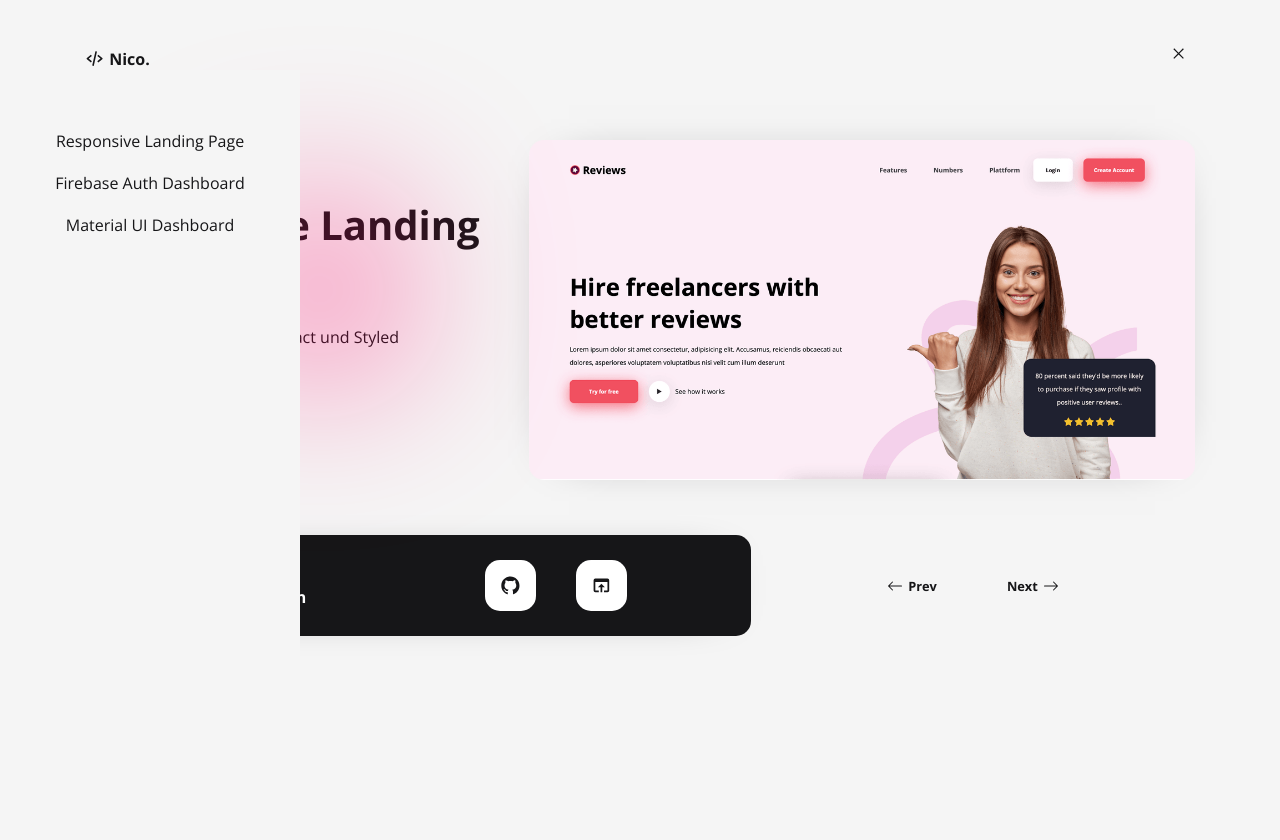
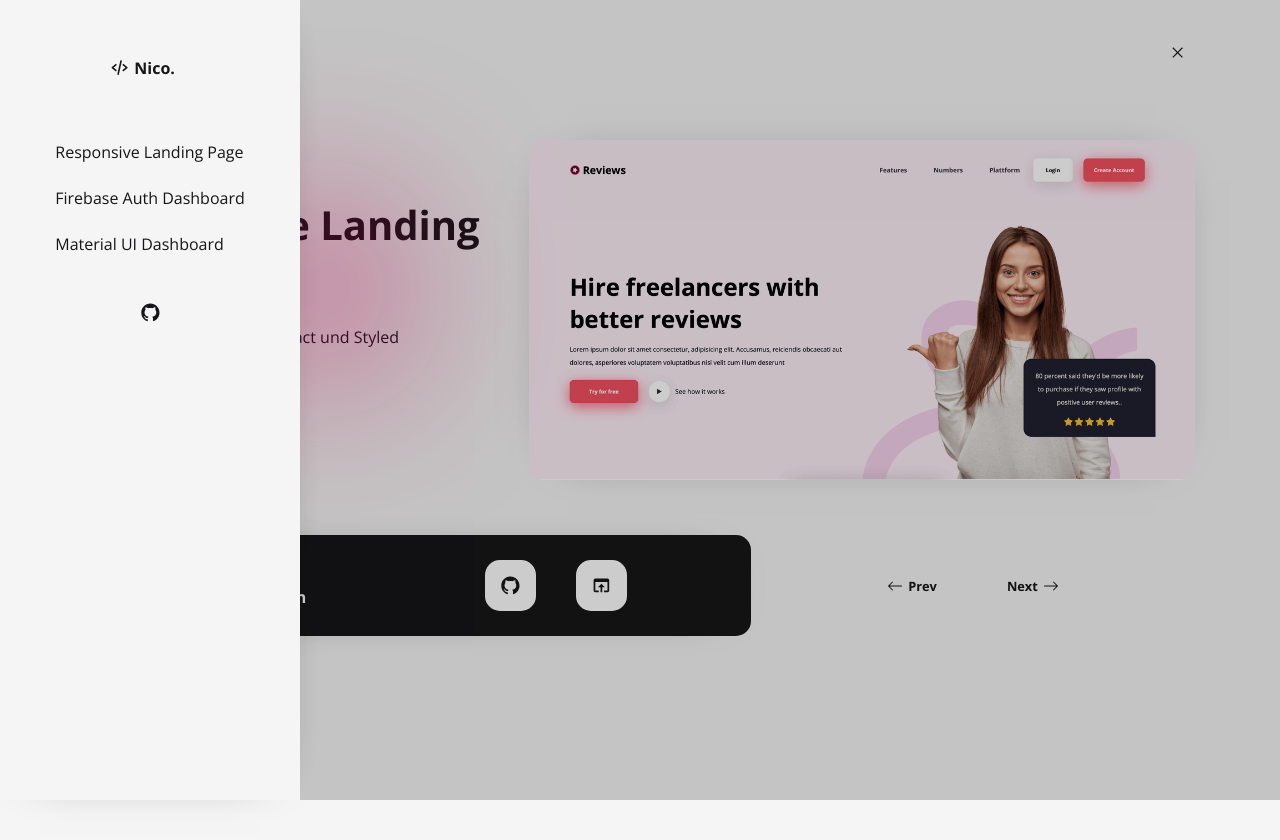
Before and after one commit to nico-fri/portfolio, a React (Create React App) app: page / in a window 1280 px wide. Both pictures are taken after a click on the element 1178 px from the left and 53 px from the top of the page. Shown: the top 840 px of the page. After the commit the page ends 800 px from the top, so only its background shows below. Built offline with nearby package versions, Linux system fonts and the light colour scheme.

Commit message:
styling fixes

```diff
--- a/src/components/Information/Information.css
+++ b/src/components/Information/Information.css
@@ -28,6 +28,11 @@
   display: flex;
   align-items: center;
   justify-content: center;
+  transition: all 0.3s ease;
+}
+
+.information__card:hover {
+  transform: translateY(-3px);
 }
 
 .information__cardIcon {
@@ -52,12 +57,14 @@
   font-weight: 700;
   font-size: 0.8rem;
   border-radius: 15px;
-  transition: 0.5s ease-in;
   background: transparent;
+  cursor: pointer;
 }
 
 .information__btn:hover {
-  opacity: 0.7;
+  background-color: var(--pri-color);
+  -webkit-box-shadow: 0px 0px 50px -30px var(--sec-color);
+  box-shadow: 0px 0px 50px -30px var(--sec-color);
 }
 
 .information__btnIcon {
--- a/src/components/Information/Information.js
+++ b/src/components/Information/Information.js
@@ -30,17 +30,11 @@ function Information({ prevProject, nextProject, github, link }) {
       </div>
       <div className='information__right'>
         <IconContext.Provider value={{ className: 'information__btnIcon' }}>
-          <button
-            onClick={prevProject}
-            className='information__btn box--shadow'
-          >
+          <button onClick={prevProject} className='information__btn'>
             <BsArrowLeft />
             Prev
           </button>
-          <button
-            onClick={nextProject}
-            className='information__btn box--shadow'
-          >
+          <button onClick={nextProject} className='information__btn'>
             Next
             <BsArrowRight />
           </button>
--- a/src/components/Navbar/Navbar.css
+++ b/src/components/Navbar/Navbar.css
@@ -18,10 +18,12 @@
 }
 
 .navbar__btn {
-  padding: 7px;
+  padding: 8px;
   display: flex;
   justify-content: center;
   align-items: center;
+  border-radius: 50%;
+  z-index: 2;
 }
 
 .navbar__btnIcon {
@@ -29,30 +31,10 @@
   font-size: 1.2rem;
 }
 
-.navbar__menu {
-  position: absolute;
-  background: var(--bg-color);
-  flex-direction: column;
-  width: 300px;
-  left: -300px;
-  height: 100%;
-  display: none;
-  z-index: 1;
-  padding-top: 50px;
-  text-align: center;
+.navbar__btn:hover {
+  background-color: var(--pri-color);
 }
 
-.navbar--active {
-  display: flex;
-  left: 0;
+.navbar__btn:active {
+  transform: scale(1.05);
 }
-
-.navbar__links {
-  padding: 10px;
-}
-
-@media (max-width: 992px) {
-  .navbar__menu {
-    width: 100%;
-  }
-}
--- a/src/components/Navbar/Navbar.js
+++ b/src/components/Navbar/Navbar.js
@@ -4,12 +4,12 @@ import { HiOutlineMenuAlt4 } from 'react-icons/hi'
 import { VscClose } from 'react-icons/vsc'
 import { IconContext } from 'react-icons'
 import { BiCodeAlt } from 'react-icons/bi'
-import data from '../../data/data'
+import Sidebar from '../Sidebar/Sidebar'
 
 function Navbar() {
   const [click, setClick] = useState(false)
 
-  const handleClick = () => setClick(!click)
+  const handleClick = () => setClick((prevState) => !prevState)
   const closeMobileMenu = () => setClick(false)
 
   return (
@@ -24,21 +24,7 @@ function Navbar() {
           </IconContext.Provider>
         </div>
       </div>
-      <ul className={click ? 'navbar__menu navbar--active' : 'navbar__menu'}>
-        {data.map((item, id) => (
-          <li key={id} className='navbar__links'>
-            <a
-              href={item.link}
-              target='_blank'
-              rel='noreferrer'
-              className='navbar__link'
-              onClick={closeMobileMenu}
-            >
-              {item.title}
-            </a>
-          </li>
-        ))}
-      </ul>
+      <Sidebar closeMobileMenu={closeMobileMenu} click={click} />
     </>
   )
 }
--- /dev/null
+++ b/src/components/Sidebar/Sidebar.css
@@ -0,0 +1,79 @@
+.sidebar__wrapper {
+  width: 100vw;
+  height: 100%;
+  position: fixed;
+  z-index: 1;
+  top: 0;
+  background-color: rgba(0, 0, 0, 0.2);
+}
+
+.sidebar__logo {
+  display: flex;
+  align-items: center;
+  justify-content: center;
+  font-size: 1.2rem;
+  margin: 20px 0 50px -15px;
+}
+
+.sidebar__logo > a {
+  font-weight: 700;
+  margin-left: 5px;
+}
+
+.sidebar__menu {
+  background: var(--bg-color);
+  flex-direction: column;
+  position: fixed;
+  width: 300px;
+  height: 100vh;
+  padding-top: 37px;
+  display: none;
+  top: 0;
+  z-index: 1;
+}
+
+.sidebar--active {
+  display: flex;
+  align-items: center;
+}
+
+.sidebar__links {
+  padding: 12px;
+}
+
+.sidebar__link:hover {
+  opacity: 0.6;
+}
+
+.sidebar__card {
+  padding: 15px;
+  margin: 20px 0;
+  border-radius: 15px;
+  display: flex;
+  align-items: center;
+  align-self: center;
+  justify-content: center;
+  width: auto;
+}
+
+.sidebar__card:hover {
+  background-color: var(--pri-color);
+  -webkit-box-shadow: 0px 0px 50px -20px var(--sec-color);
+  box-shadow: 0px 0px 50px -20px var(--sec-color);
+}
+
+.sidebar__cardWrapper {
+  display: flex;
+  justify-content: center;
+}
+
+.sidebar__cardIcon {
+  font-size: 1.3rem;
+  color: var(--sec-color);
+}
+
+@media (max-width: 992px) {
+  .sidebar__menu {
+    width: 100%;
+  }
+}
--- /dev/null
+++ b/src/components/Sidebar/Sidebar.js
@@ -0,0 +1,57 @@
+import React from 'react'
+import './Sidebar.css'
+import { AiFillGithub } from 'react-icons/ai'
+import data from '../../data/data'
+import { BiCodeAlt } from 'react-icons/bi'
+import { IconContext } from 'react-icons/lib'
+
+function Sidebar({ closeMobileMenu, click }) {
+  return (
+    <div className='sidebar'>
+      {click && (
+        <div className='sidebar__wrapper' onClick={closeMobileMenu}></div>
+      )}
+      <ul
+        className={
+          click ? 'sidebar__menu sidebar--active box--shadow' : 'sidebar__menu'
+        }
+      >
+        <div>
+          <div className='sidebar__logo'>
+            <BiCodeAlt /> <a href='/'>Nico.</a>
+          </div>
+          {data.map((item, id) => (
+            <li key={id} className='sidebar__links'>
+              <a
+                href={item.link}
+                target='_blank'
+                rel='noreferrer'
+                className='sidebar__link'
+                onClick={closeMobileMenu}
+              >
+                {item.title}
+              </a>
+            </li>
+          ))}
+          <div className='sidebar__cardWrapper'>
+            <a
+              href='https://github.com/nico-fri'
+              target='_blank'
+              rel='noreferrer'
+            >
+              <div className='sidebar__card'>
+                <IconContext.Provider
+                  value={{ className: 'sidebar__cardIcon' }}
+                >
+                  <AiFillGithub />
+                </IconContext.Provider>
+              </div>
+            </a>
+          </div>
+        </div>
+      </ul>
+    </div>
+  )
+}
+
+export default Sidebar
```
Also changed, not shown: 1 other file (tests, documents, lock files or other folders).
